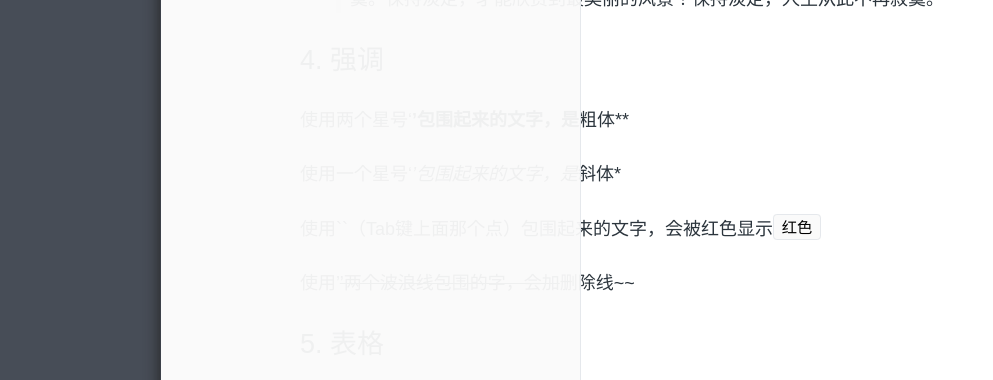
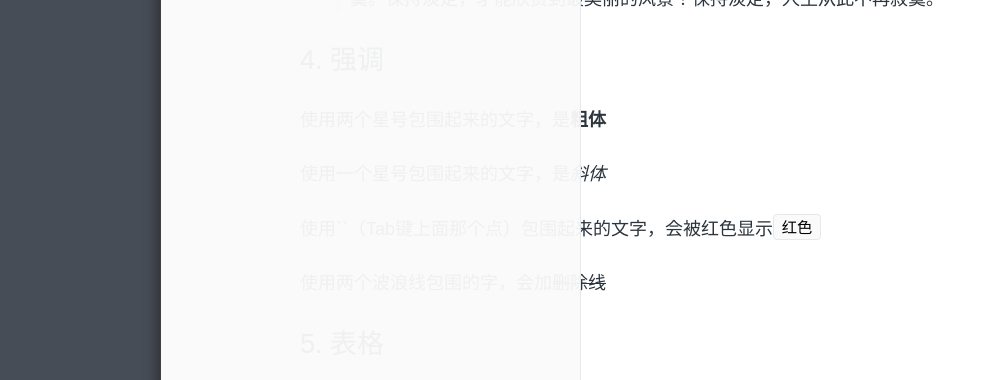
Before and after one commit to zhuyafei/zhuyafei.github.io, a Jekyll site: the page built from _posts/tech/2015-09-20-Markdown.md, in a window 1280 px wide. Shown: the part 1147-1527 px from the top of the page, without its empty margins (4-997 px from the left). Built offline with Jekyll 4.4.1, drawn with Linux system fonts in a browser that asks for light colours; comment, search, counter and statistics services are not loaded.

```diff
--- a/_posts/tech/2015-09-20-Markdown.md
+++ b/_posts/tech/2015-09-20-Markdown.md
@@ -37,13 +37,13 @@ Markdown支持两种风格的标题，Setext和atx。
 
 # 4. 强调
 
-使用两个星号‘**’包围起来的文字，是**粗体**
+使用两个星号包围起来的文字，是**粗体**
 
-使用一个星号‘*’包围起来的文字，是*斜体*
+使用一个星号包围起来的文字，是*斜体*
 
 使用``（Tab键上面那个点）包围起来的文字，会被红色显示`红色`
 
-使用’~~’两个波浪线包围的字，会加~~删除线~~
+使用两个波浪线包围的字，会加~~删除线~~
 
 # 5. 表格
 
```
